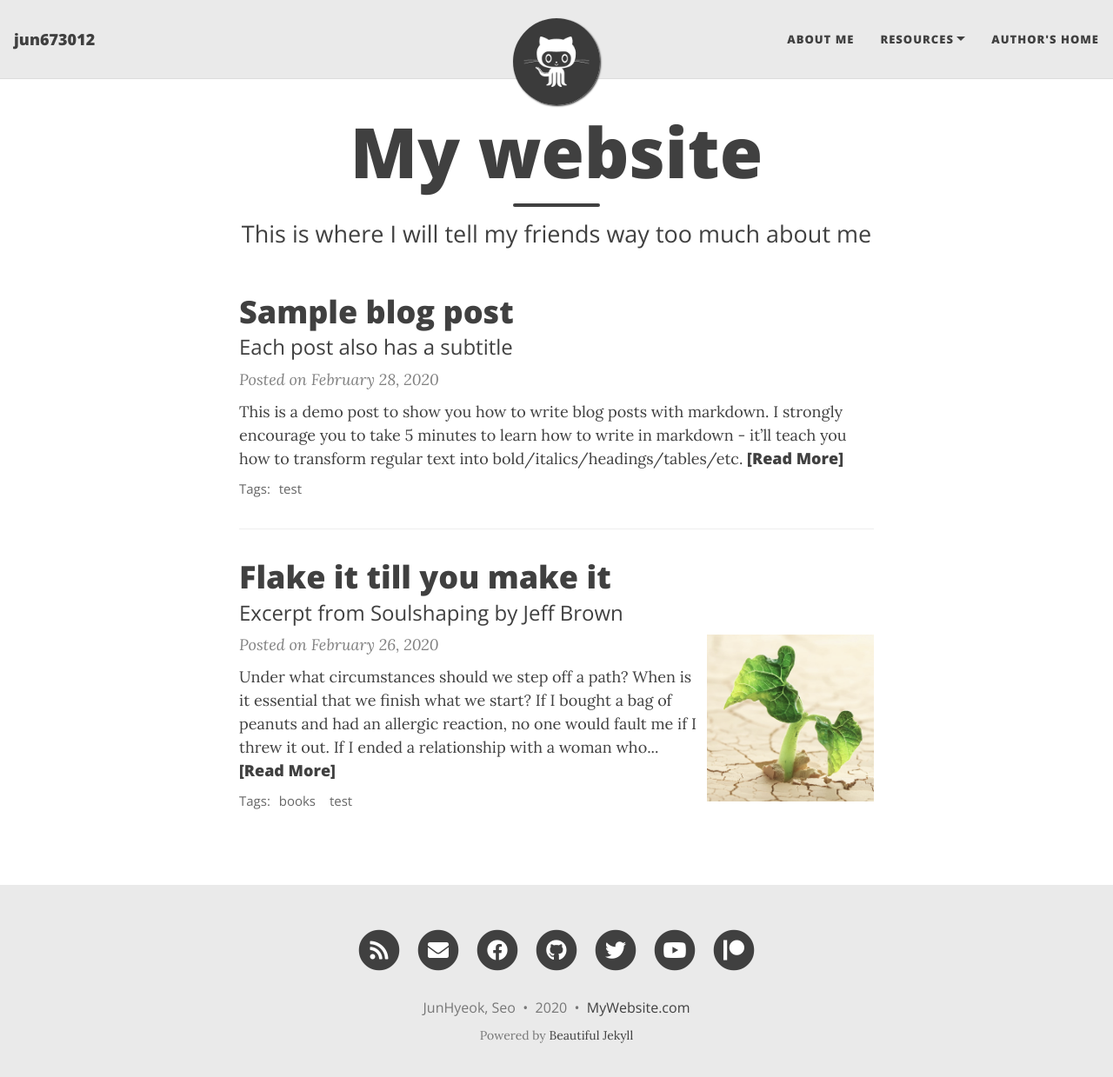
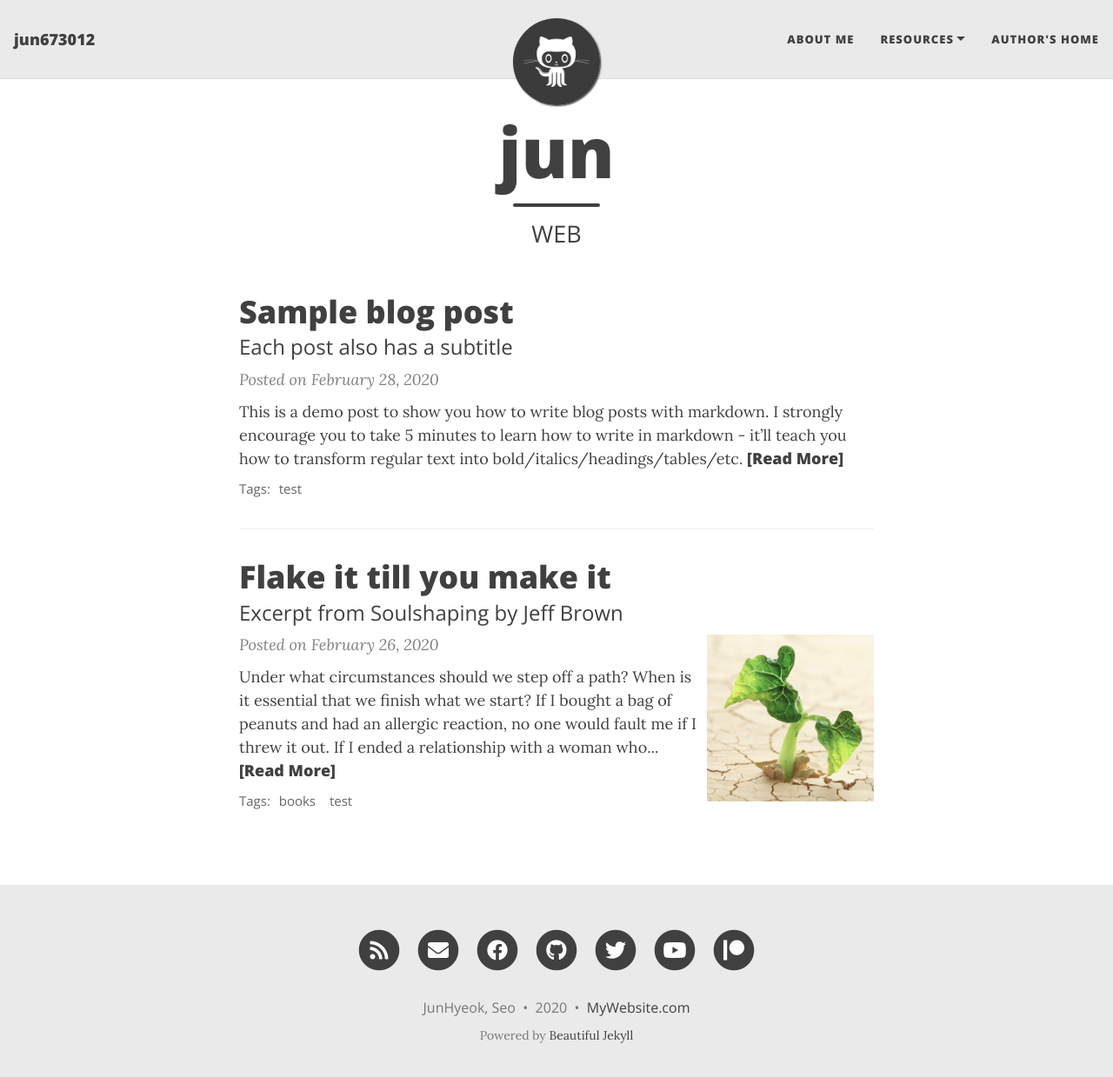
Before and after one commit to jun673012/jun673012.github.io, a Jekyll site: the page built from index.html, in a window 1280 px wide and 1252 px high. Shown: the top 1239 px of the window at 87% size. Built offline with Jekyll 4.4.1, drawn with Linux system fonts in a browser that asks for light colours; nearby versions of some CDN libraries; the list of posts is cut into pages by our own code.

Commit message:
Update index.html

```diff
--- a/index.html
+++ b/index.html
@@ -1,5 +1,5 @@
 ---
 layout: home
-title: My website
-subtitle: This is where I will tell my friends way too much about me
+title: jun
+subtitle: WEB
 ---
```
